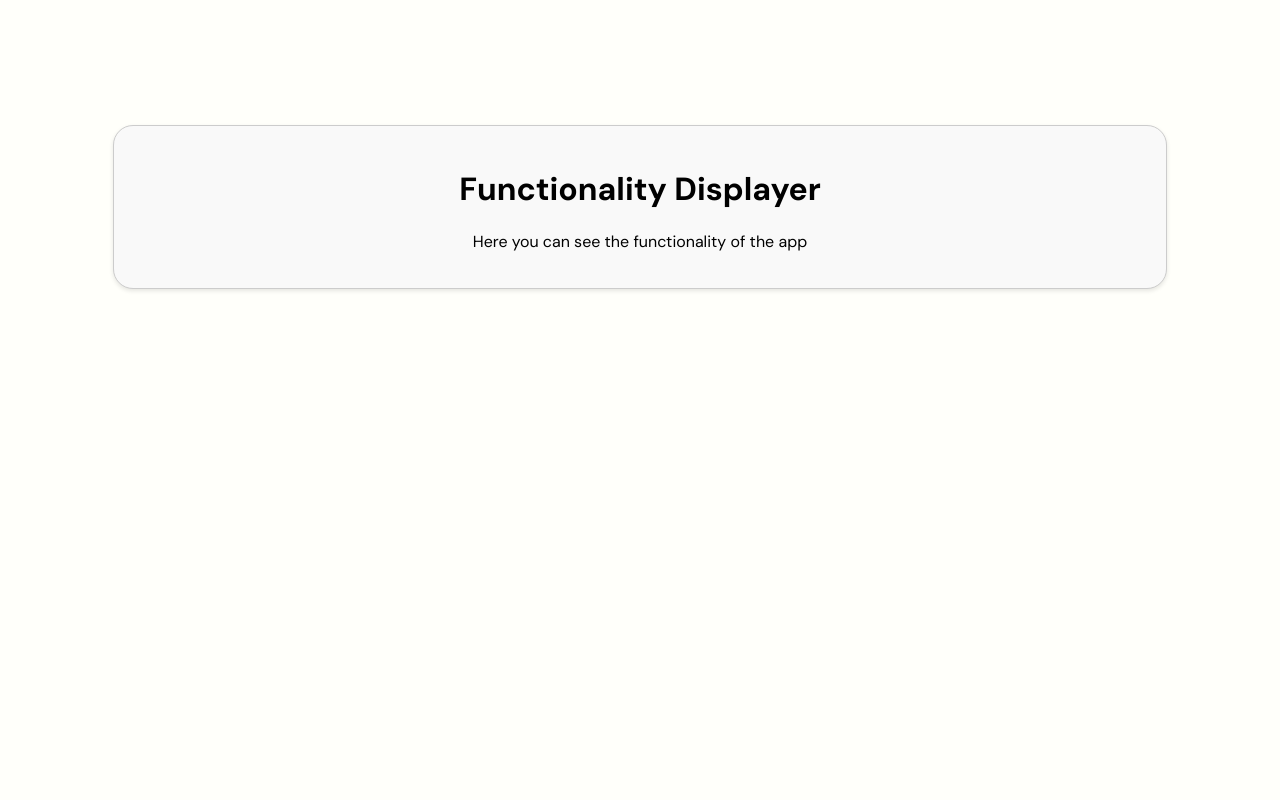
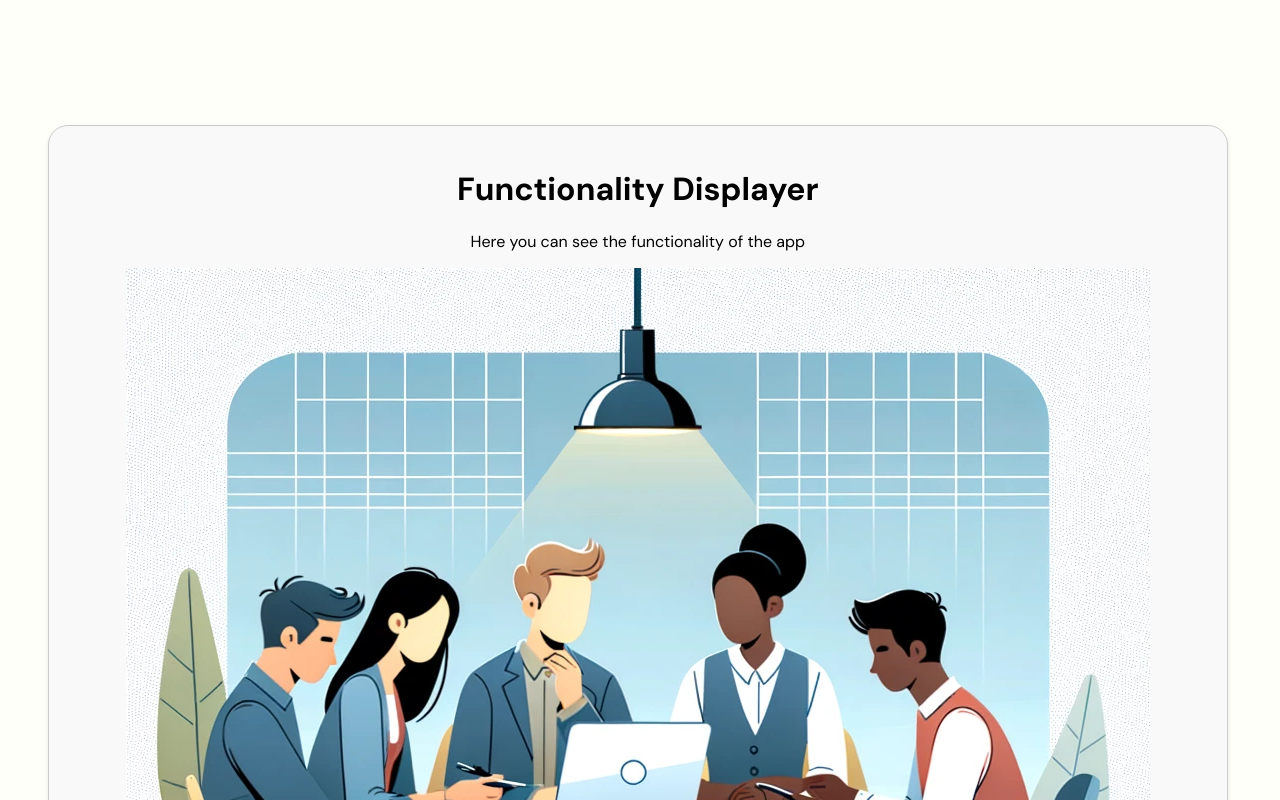
Before and after one commit to Eliastrana/FullStackProject, a Vue app in the folder Frontend/VueFrontend/: page / in a window 1280 px wide. Shown: the part 800-1600 px from the top of the page. Before the commit the page ends 1097 px from the top, so only its background shows below. Built offline with nearby package versions, Linux system fonts and the light colour scheme.

Commit message:
feat(frontend) Added active to navbar and began updating the frontpage  :sparkles:

```diff
--- a/Frontend/VueFrontend/src/App.vue
+++ b/Frontend/VueFrontend/src/App.vue
@@ -8,23 +8,23 @@ import { RouterLink, RouterView } from 'vue-router'
     <div class="wrapper">
       <nav>
         <!-- Emoji on the left -->
-        <RouterLink to="/">💻</RouterLink>
+        <RouterLink to="/" active-class="active-link">💻</RouterLink>
 
         <!-- Centered Links -->
         <div class="nav-center">
-          <RouterLink to="/Quizzes">Quizzes</RouterLink>
+          <RouterLink to="/Quizzes" active-class="active-link">Quizzes</RouterLink>
           <h1> | </h1>
-          <RouterLink to="/Create">Create</RouterLink>
+          <RouterLink to="/Create" active-class="active-link">Create</RouterLink>
 
         </div>
 
         <!-- Log in on the right -->
         <div class="nav-right">
-          <RouterLink to="/Login">Log in</RouterLink>
+          <RouterLink to="/Login" active-class="active-link">Log in</RouterLink>
         </div>
 
         <div class="nav-right">
-          <RouterLink to="/MyAccount">🧑</RouterLink>
+          <RouterLink to="/MyAccount" active-class="active-link">🧑</RouterLink>
         </div>
 
       </nav>
@@ -130,5 +130,10 @@ nav a:hover {
 }
 
 
+.active-link {
+  font-weight: bold;
+  color: #3232ff; /* Feel free to adjust the color to fit your design */
+}
+
 
 </style>
--- a/Frontend/VueFrontend/src/components/displayPage/FunctinalityDisplayer.vue
+++ b/Frontend/VueFrontend/src/components/displayPage/FunctinalityDisplayer.vue
@@ -7,6 +7,9 @@
   <div class="functionality">
     <h1>Functionality Displayer</h1>
     <p>Here you can see the functionality of the app</p>
+
+    <img src="/images/dalle/corpcore.png">
+
 
   </div>
 
@@ -22,8 +25,9 @@
   background-color: #f9f9f9;
   box-shadow: 0 2px 4px rgba(0, 0, 0, 0.1);
   text-align: center;
-  width: 80%;
-  margin: 0 auto;
+  width: 90%;
   margin-top: 20px;
+  margin-right: 40px;
+  margin-left: 40px;
 }
 </style>
--- a/Frontend/VueFrontend/src/views/HomeView.vue
+++ b/Frontend/VueFrontend/src/views/HomeView.vue
@@ -8,7 +8,6 @@ import FunctinalityDisplayer from '@/components/displayPage/FunctinalityDisplaye
 <template>
 
   <WelcomeIntro />
-
 
   <FunctinalityDisplayer />
 
```
Also changed, not shown: Frontend/VueFrontend/public/images/dalle/corpcore.png (added).
